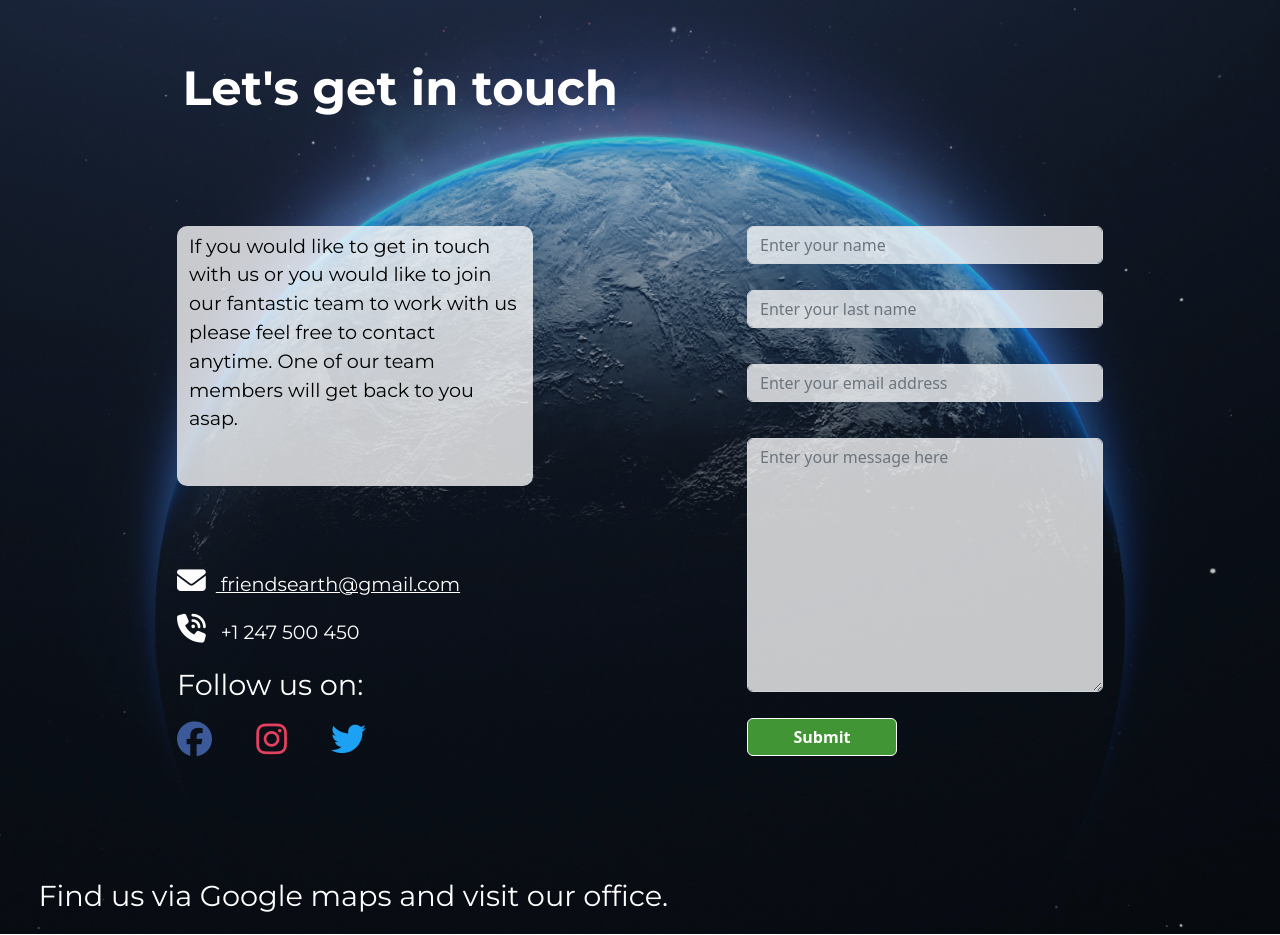
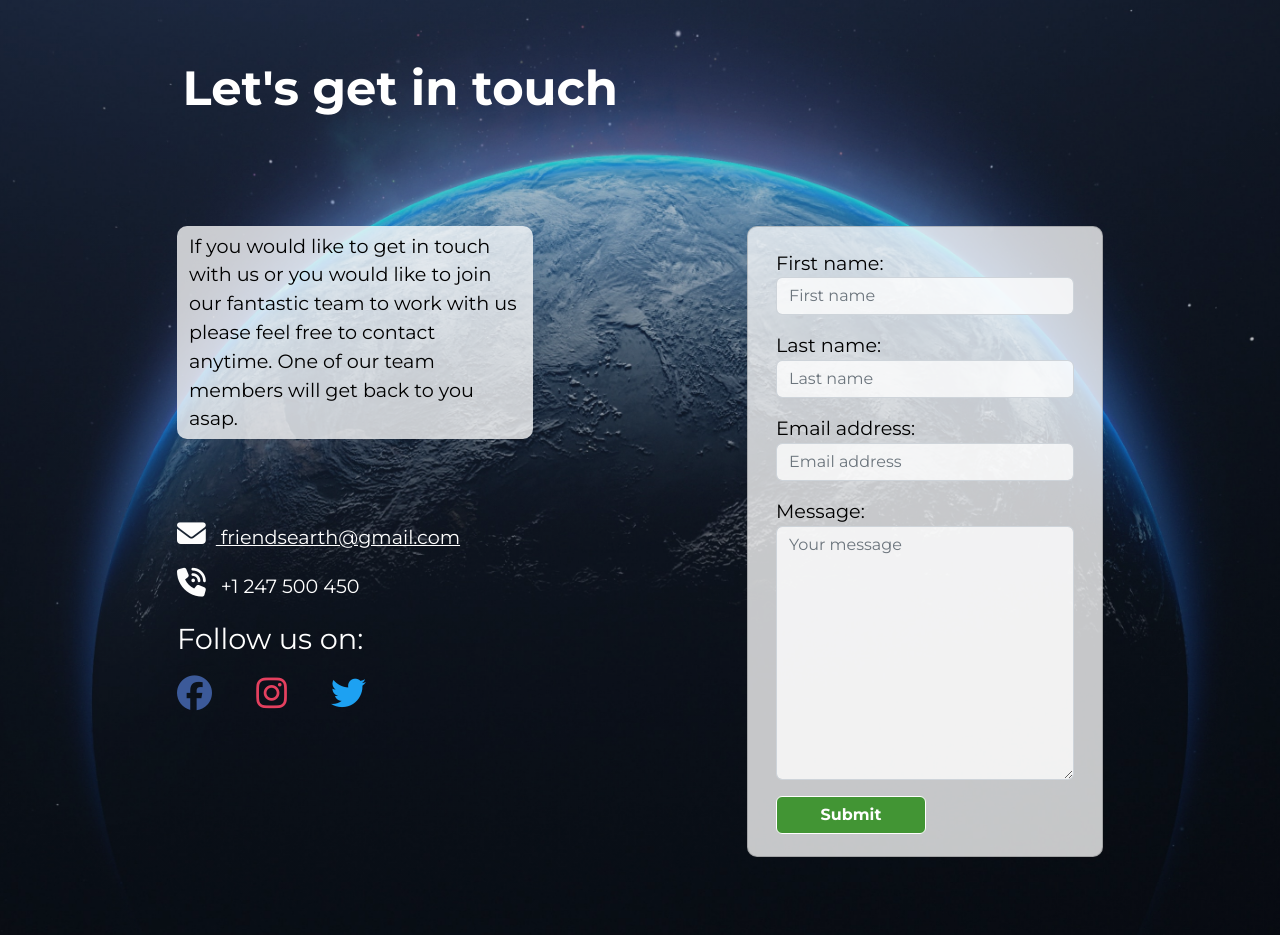
Before and after one commit to lpewton/Feb-2023-Hackathon, a Django app: page /contact/ in a window 1280 px wide. Shown: the part 90-1025 px from the top of the page. Run offline with Django 3.2, Linux system fonts and the light colour scheme; some libraries are stand-ins or nearby versions; some web fonts are replaced.

Commit message:
get contact page form working

```diff
--- /dev/null
+++ b/ngo_index/forms.py
@@ -0,0 +1,30 @@
+from django import forms
+from django.utils.translation import gettext_lazy as _
+from .models import Message
+
+
+class MessageForm(forms.ModelForm):
+    """
+    Form for allowing a user to submit a message
+    """
+    class Meta:
+        model = Message
+        fields = ('first_name', 'last_name', 'email_address', 'message')
+        widgets = {
+            'first_name': forms.TextInput(attrs={
+                'class': 'form-control',
+                'placeholder': 'First name'
+            }),
+            'last_name': forms.TextInput(attrs={
+                'class': 'form-control',
+                'placeholder': 'Last name'
+            }),
+            'email_address': forms.EmailInput(attrs={
+                'class': 'form-control',
+                'placeholder': 'Email address'
+            }),
+            'message': forms.Textarea(attrs={
+                'class': 'form-control',
+                'placeholder': 'Your message'
+            })
+        }
--- a/ngo_index/models.py
+++ b/ngo_index/models.py
@@ -109,3 +109,19 @@
 
     def year(self):
         return self.founded.year
+
+
+class Message(models.Model):
+    """
+    Model for Contact view, used to generate a form to capture a user's message
+    """
+    first_name = models.CharField(max_length=20)
+    last_name = models.CharField(max_length=50)
+    email_address = models.EmailField()
+    message = models.TextField()
+
+    def __str__(self):
+        """
+        magic string method
+        """
+        return f"Message from {self.first_name} {self.last_name}"
--- a/ngo_index/views.py
+++ b/ngo_index/views.py
@@ -4,7 +4,8 @@
 from django.http import HttpResponseRedirect
 from django.urls import reverse, reverse_lazy
 from django.db.models import Q
-from .models import NGO
+from .models import NGO, Message
+from .forms import MessageForm
 
 
 class LandingPage(generic.ListView):
@@ -97,16 +98,44 @@
         return object_list
 
 
-class Contact(TemplateView):
+class Contact(generic.CreateView):
     """
     View for contact page
-    Could construct a queryset for users?
+    CreateView is used to handle the message form submission
     """
+    model = Message
+    form_class = MessageForm
     template_name = 'contact.html'
 
-    def get_context_data(self, *args, **kwargs):
-        context = super().get_context_data(**kwargs)
-        return context
+    def post(self, request, *args, **kwargs):
+        """
+        Post method to handle form submission
+        """
+        template_name = 'contact.html'
+
+        message_form = MessageForm(request.POST)
+
+        if message_form.is_valid():
+            message = message_form.save(commit=False)
+            message.save()
+
+            context = {
+                "message_form": MessageForm(),
+                "submitted": True
+            }
+
+            return render(request, Contact.template_name, context)
+
+        else:
+            message_form = MessageForm()
+
+            context = {
+                "message_form": MessageForm(),
+                "submitted": False,
+                "failure": True
+            }
+
+            return render(request, Contact.template_name, context)
 
 
 def http_404(request, exception):
--- a/static/css/style.css
+++ b/static/css/style.css
@@ -122,7 +122,7 @@
     background-color: #ffffffc4;
     color: black;
     border-radius: 10px;
-    height: 260px;
+    /* height: 260px; */
 }
 
 .wrap-info {
--- a/templates/contact.html
+++ b/templates/contact.html
@@ -44,58 +44,32 @@
             ></a>
             </p>
 
-
-      </div>
-      <div class="col-12 col-lg-4">
-        <form class="row g-3">
-          <div class="col-md-12">
-            <input
-              type="fname"
-              class="form-control"
-              id="fname"
-              name="fname"
-              placeholder="Enter your name"
-              required
-            />
         </div>
 
-          <div class="col-md-12">
-            <input
-              type="lname"
-              class="form-control space"
-              id="lname"
-              name="lname"
-              placeholder="Enter your last name"
-              required
-            />
+
+
+        <div class="col-12 col-lg-4">
+            <div class="card info-contact">
+
+                {% if submitted %}
+                    <p>Thanks for sending us a message!</p>
+                {% elif failure %}
+                    <p>Oops! Looks like something has gone wrong!</p>
+                {% else %}
+
+                <form class="g-3 m-3" method="POST" enctype="multipart/form-data">
+
+                    {{ form.media|safe }}
+                    {{ form.as_p }}
+
+                    {% csrf_token %}
+
+                    <button type="submit" class="btn btn-primary">Submit</button>
+                </form>
             </div>
-          <div class="col-md-12">
-            <input
-              type="email"
-              class="form-control space"
-              id="email"
-              name="email"
-              placeholder="Enter your email address"
-              required
-            />
-          </div>
-          <div class="col-12">
-            <textarea
-              class="form-control space"
-              name=""
-              id=""
-              cols="30"
-              rows="10"
-              placeholder="Enter your message here"
-              required
-            ></textarea>
         </div>
 
-          <div class="col-auto">
-            <button type="submit" class="btn btn-primary">Submit</button>
-          </div>
-        </form>
-      </div>
+        {%  endif %}
     </div>
     <script
       src="https://kit.fontawesome.com/b2a34f6332.js"
```
Also changed, not shown: ngo_index/admin.py (+10 -1 lines), ngo_index/migrations/0002_message.py (added). Lines whose indentation alone changed are shown as unchanged.
